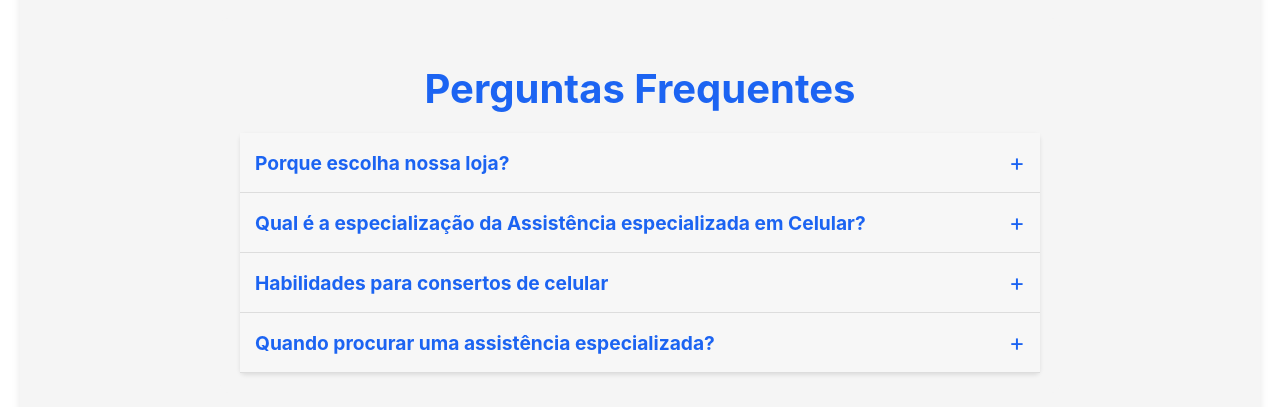
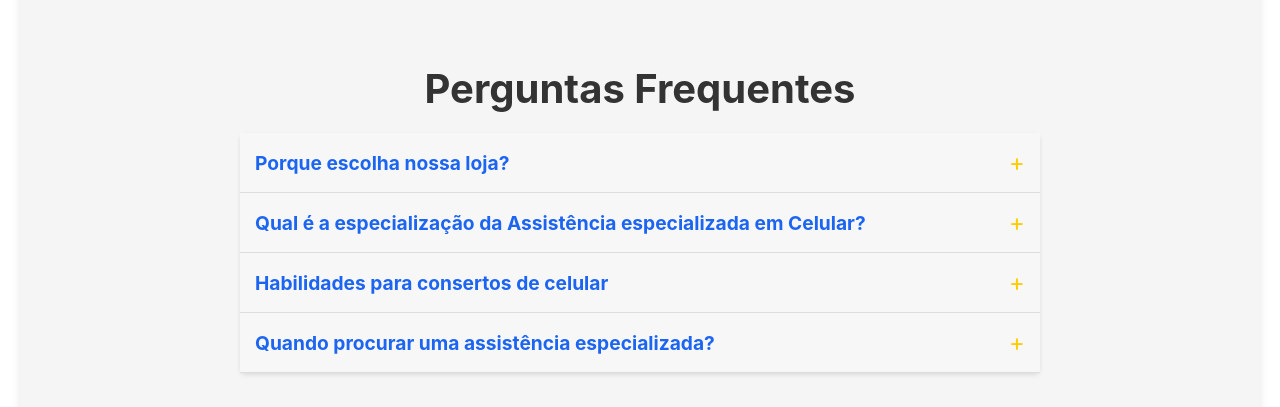
Before and after one commit to robertfullstack/Tec-Service-Web, a React (Create React App) app in the folder frontend/: page /Servico in a window 1280 px wide. Shown: the part 1299-1706 px from the top of the page. Built offline with nearby package versions, Linux system fonts and the light colour scheme.

Commit message:
Update Servico.scss

```diff
--- a/frontend/src/styles/Servico.scss
+++ b/frontend/src/styles/Servico.scss
@@ -194,7 +194,7 @@
 .faq-title {
     text-align: center;
     font-size: 2.5rem;
-    color: #1c64f2;
+    color: #333;
     margin-bottom: 20px;
 }
 
@@ -219,7 +219,7 @@
 
     .icon {
         font-size: 1.5rem;
-        color: #1c64f2;
+        color: #ffcc00;
     }
 }
 
```
